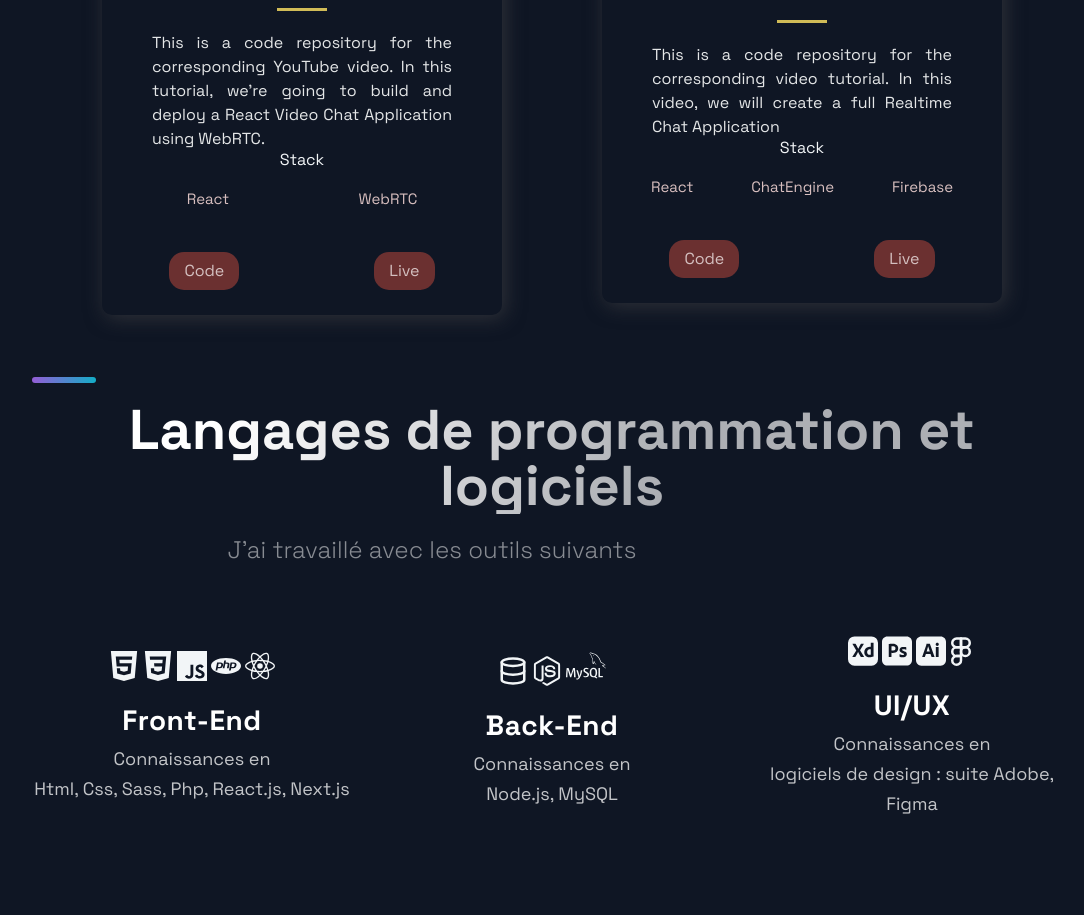
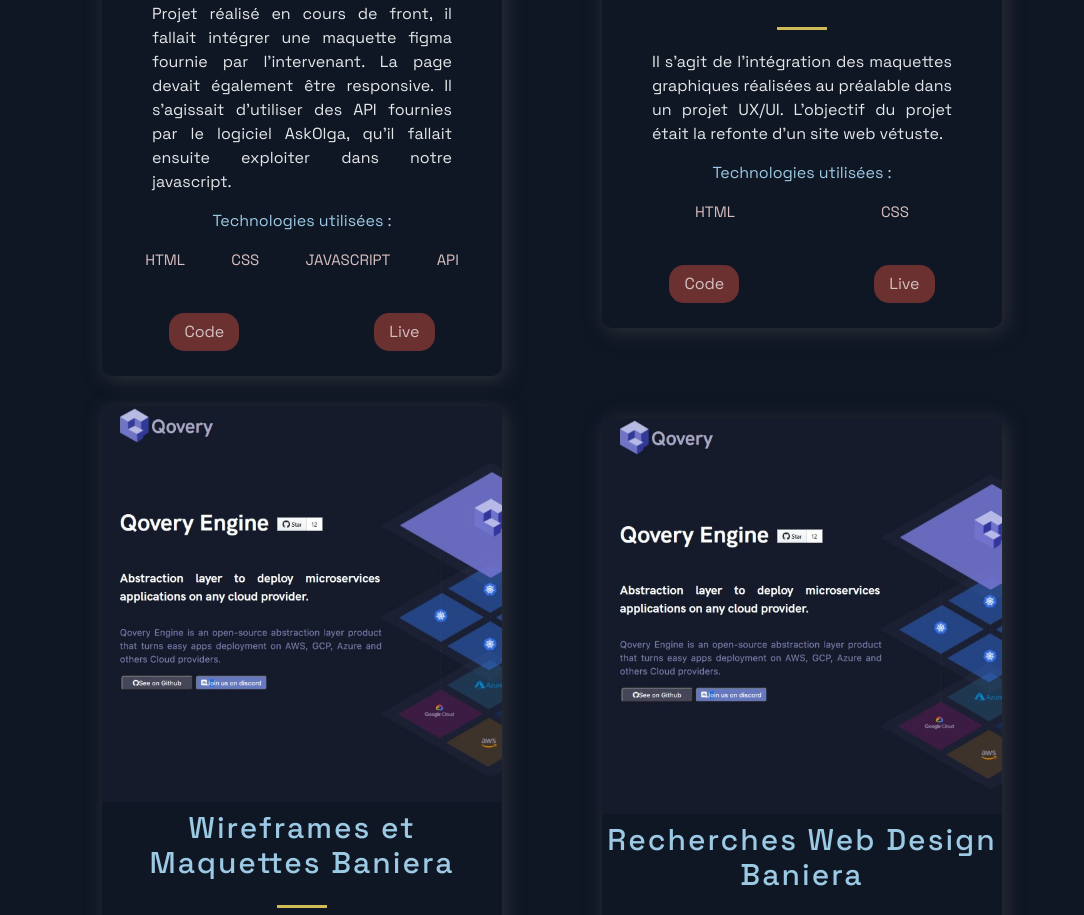
Before and after one commit to JuanR-T/Portfolio, a Next.js app: page / in a window 1280 px wide. Shown: the part 2540-3455 px from the top of the page, without its empty margins (88-1172 px from the left). Built offline with nearby package versions, Linux system fonts and the light colour scheme.

Commit message:
Adding projects

```diff
--- a/src/components/Projects/Projects.js
+++ b/src/components/Projects/Projects.js
@@ -18,7 +18,8 @@
           </TitleContent>
           <CardInfo>{description}</CardInfo>
           <div>
-            <TitleContent>Stack</TitleContent>
+            <br/>
+            <TitleContent>Technologies utilisées :</TitleContent>
             <TagList>
               {tags.map((tag, i) => (
                 <Tag key ={i}>{tag}</Tag>
--- a/src/components/Projects/ProjectsStyles.js
+++ b/src/components/Projects/ProjectsStyles.js
@@ -35,7 +35,7 @@
   text-align: center;
   z-index: 20;
   width: 100%;
-
+  color:#9cc9e3;
 `;
 
 
--- a/src/constants/constants.js
+++ b/src/constants/constants.js
@@ -1,40 +1,87 @@
 export const projects = [
   {
     title: 'ORĐER',
-    description: "Using React, Node.js, Express & MongoDB you'll learn how to build a Full Stack MERN Application - from start to finish. The App is called Memories and it is a simple social media app that allows users to post interesting events that happened in their lives.",
+    description: "Dans ce projet réalisé en cours de php, il s'agissait de créer un site de E-commerce avec une page d'inscription et de connexion.",
       image: '/images/Order.jpg',
-      tags: ['Mongo', 'Express', 'React', 'Node'],
+      tags: ['PHP', 'SQL', 'HTML', 'CSS'],
     source: 'https://google.com',
     visit: 'http://order.infinityfreeapp.com/projet_hetic/',
     id: 0,
   },
+
   {
-    title: 'BANIERA',
-    description:"While building it you're going to learn many advanced React & JavaScript topics, as well as how to use Stripe for card transactions. On top of that, at the end of the video, you will have this unique and complex webshop app that you will be able to add to your portfolio. And trust me, e-commerce applications are impressive.",
-    image: '/images/Baniera.jpg',
-    tags: ['React', 'JavaScript'],
+    title: 'Contact Us',
+    description: "Projet réalisé en cours de front, il fallait intégrer parfaitement une maquette figma fournie par l'intervenant. La page devait également être responsive. J'y ai appris à personnaliser un formulaire et à faire un menu burger.",
+      image: '/images/Contact_us.jpg',
+      tags: ['HTML', 'CSS'],
     source: 'https://google.com',
-    visit: 'https://baniera-juan.netlify.app/',
+    visit: 'https://google.com',
     id: 1,
   },
   {
-    title: 'Contact Us',
-    description: "This is a code repository for the corresponding YouTube video. In this tutorial, we're going to build and deploy a React Video Chat Application using WebRTC.",
-      image: '/images/Contact_us.jpg',
-      tags: ['React', 'WebRTC'],
+    title: 'Qovery Engine',
+    description: "Projet réalisé en cours de front, il fallait intégrer une maquette figma fournie par l'intervenant. La page devait également être responsive. Il s'agissait d'utiliser des API fournies par le logiciel AskOlga, qu'il fallait ensuite exploiter dans notre javascript.",
+    image: '/images/Qovery_engine.jpg',
+    tags: ['HTML', 'CSS', 'JAVASCRIPT','API'],
     source: 'https://google.com',
     visit: 'https://google.com',
     id: 2,
   },
   {
-    title: 'Qovery Engine',
-    description: "This is a code repository for the corresponding video tutorial. In this video, we will create a full Realtime Chat Application",
+    title: 'BANIERA',
+    description:"Il s'agit de l'intégration des maquettes graphiques réalisées au préalable dans un projet UX/UI. L'objectif du projet était la refonte d'un site web vétuste.",
+    image: '/images/Baniera.jpg',
+    tags: ['HTML', 'CSS'],
+    source: 'https://google.com',
+    visit: 'https://baniera-juan.netlify.app/',
+    id: 3,
+  },
+  {
+    title: 'Wireframes et Maquettes Baniera',
+    description: "Ce projet a été réalisé lors d'un cours d'UX/UI. Après avoir défini les attentes des utilisateurs et l'orientation graphique du site, j'ai pu passer à l'élaboration des wireframes (UX) et ensuite des maquettes graphiques (UI).",
     image: '/images/Qovery_engine.jpg',
-    tags: ['React', 'ChatEngine', 'Firebase'],
+    tags: ['ADOBE XD', 'ADOBE PHOTOSHOP',],
     source: 'https://google.com',
     visit: 'https://google.com',
-    id: 3,
+    id: 4,
   },
+  {
+    title: 'Recherches Web Design Baniera',
+    description: "Ce projet a été réalisé lors d'un cours d'UX/UI. Il fallait réaliser un document réunissant les différentes étapes nécéssaires à l'élaboration d'un projet UX/UI : Audit du marché, Interviews, Personas et Benchmark.",
+    image: '/images/Qovery_engine.jpg',
+    tags: ['SHEETS',],
+    source: 'https://google.com',
+    visit: 'https://google.com',
+    id: 5,
+  },
+  {
+    title: 'Carnet de recettes',
+    description: "Ce projet a été réalisé lors d'un cours d'atelier graphique. Il fallait réaliser la mise en page d'un livre de recettes de cuisine, les recettes présentes étant imposées. Il fallait faire preuve de créativité car nous étions totalement libres dans sa confection.",
+    image: '/images/Qovery_engine.jpg',
+    tags: ['ADOBE ILLUSTRATOR', 'ADOBE PHOTOSHOP',],
+    source: 'https://google.com',
+    visit: 'https://google.com',
+    id: 6,
+  },
+  {
+    title: 'Recherches graphiques',
+    description: "Ce projet a été réalisé lors d'un cours d'UX/UI. Il fallait produire des livrables en amont de la création d'un livre de recettes pour faciliter son élaboration, comme la réalisation d'un benchmark d'inspiration ou d'un moodboard.",
+    image: '/images/Qovery_engine.jpg',
+    tags: ['SHEETS', 'PINTEREST','DRIBBBLE','UNSPLASH'],
+    source: 'https://google.com',
+    visit: 'https://google.com',
+    id: 7,
+  },
+  {
+    title: 'Tylurrude trottinette',
+    description: "Ce projet a été réalisé lors d'un cours de Wordpress/SEO. Il fallait produire un thème Wordpress en PHP sur un thème imposé : site e-commerce de vente de trottinettes. Pour la partie SEO il fallait faire ressortir le mot clé 'Tylurrude' sur le moteur de recherche Google. ",
+    image: '/images/Qovery_engine.jpg',
+    tags: ['WORDPRESS','HTML', 'CSS','PHP','SEO'],
+    source: 'https://google.com',
+    visit: 'http://tylurrude-trottinette.infinityfreeapp.com/',
+    id: 7,
+  },
+
 ];
 
 export const TimeLineData = [
```
